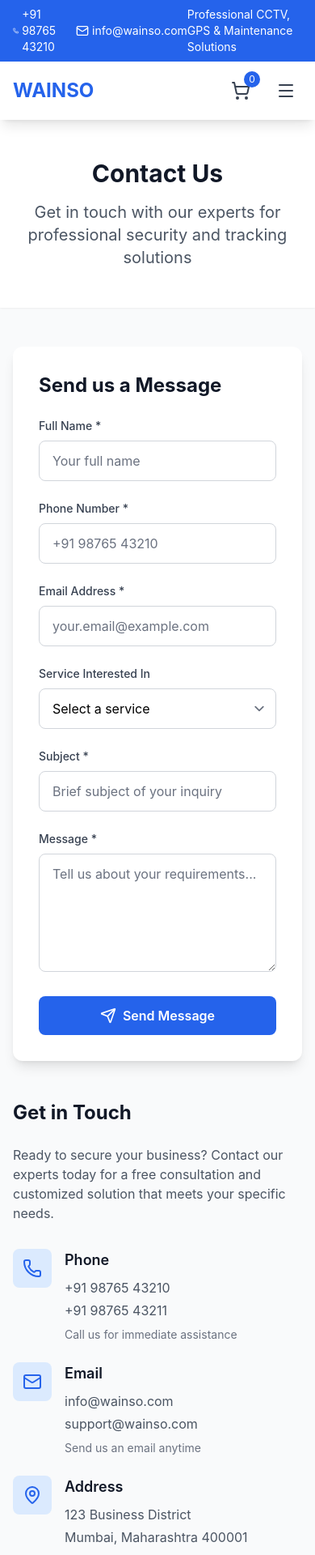
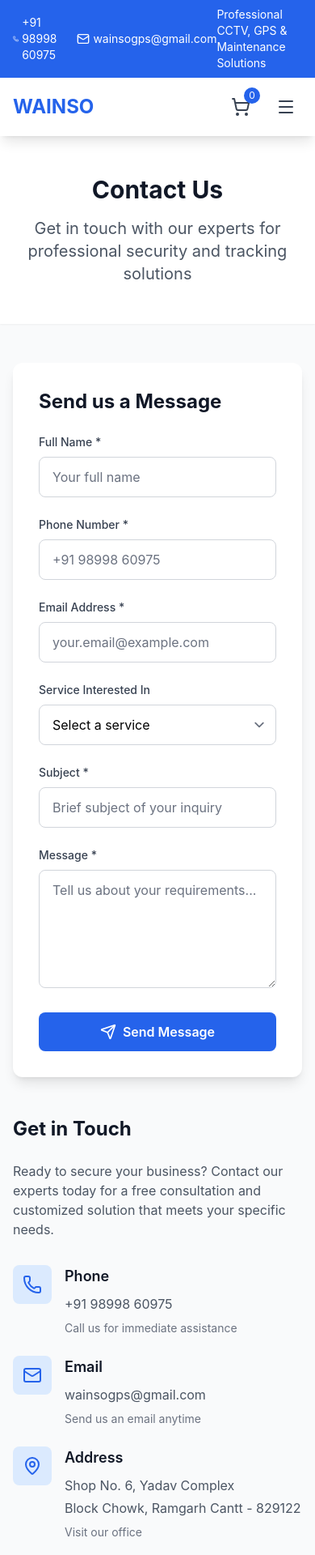
Before and after one commit to puruistoxic/toystore, a React (Create React App) app: page /contact in a window 390 px wide. Shown: the top 1920 px of the page at 81% size. Built offline with nearby package versions, Linux system fonts and the light colour scheme.

Commit message:
updated site mobile and email and addres

```diff
--- a/src/components/Footer.tsx
+++ b/src/components/Footer.tsx
@@ -104,17 +104,17 @@ const Footer: React.FC = () => {
               <div className="flex items-start">
                 <MapPin className="h-5 w-5 text-primary-400 mt-0.5 mr-3 flex-shrink-0" />
                 <span className="text-gray-300">
-                  123 Business District,<br />
-                  Mumbai, Maharashtra 400001
+                  Shop No. 6, Yadav Complex,<br />
+                  Block Chowk, Ramgarh Cantt - 829122
                 </span>
               </div>
               <div className="flex items-center">
                 <Phone className="h-5 w-5 text-primary-400 mr-3 flex-shrink-0" />
-                <span className="text-gray-300">+91 98765 43210</span>
+                <span className="text-gray-300">+91 98998 60975</span>
               </div>
               <div className="flex items-center">
                 <Mail className="h-5 w-5 text-primary-400 mr-3 flex-shrink-0" />
-                <span className="text-gray-300">info@wainso.com</span>
+                <span className="text-gray-300">wainsogps@gmail.com</span>
               </div>
               <div className="flex items-start">
                 <Clock className="h-5 w-5 text-primary-400 mt-0.5 mr-3 flex-shrink-0" />
--- a/src/components/Header.tsx
+++ b/src/components/Header.tsx
@@ -25,11 +25,11 @@ const Header: React.FC = () => {
             <div className="flex items-center space-x-4">
               <div className="flex items-center">
                 <Phone className="h-4 w-4 mr-1" />
-                <span>+91 98765 43210</span>
+                <span>+91 98998 60975</span>
               </div>
               <div className="flex items-center">
                 <Mail className="h-4 w-4 mr-1" />
-                <span>info@wainso.com</span>
+                <span>wainsogps@gmail.com</span>
               </div>
             </div>
             <div className="text-sm">
--- a/src/pages/Contact.tsx
+++ b/src/pages/Contact.tsx
@@ -44,19 +44,19 @@ const Contact: React.FC = () => {
     {
       icon: <Phone className="h-6 w-6" />,
       title: 'Phone',
-      details: ['+91 98765 43210', '+91 98765 43211'],
+      details: ['+91 98998 60975'],
       description: 'Call us for immediate assistance'
     },
     {
       icon: <Mail className="h-6 w-6" />,
       title: 'Email',
-      details: ['info@wainso.com', 'support@wainso.com'],
+      details: ['wainsogps@gmail.com'],
       description: 'Send us an email anytime'
     },
     {
       icon: <MapPin className="h-6 w-6" />,
       title: 'Address',
-      details: ['123 Business District', 'Mumbai, Maharashtra 400001'],
+      details: ['Shop No. 6, Yadav Complex', 'Block Chowk, Ramgarh Cantt - 829122'],
       description: 'Visit our office'
     },
     {
@@ -140,7 +140,7 @@ const Contact: React.FC = () => {
                       value={formData.phone}
                       onChange={handleInputChange}
                       className="w-full px-4 py-3 border border-gray-300 rounded-lg focus:ring-2 focus:ring-primary-500 focus:border-transparent"
-                      placeholder="+91 98765 43210"
+                      placeholder="+91 98998 60975"
                     />
                   </div>
                 </div>
@@ -268,7 +268,7 @@ const Contact: React.FC = () => {
               <div className="text-center text-gray-400">
                 <MapPin className="h-12 w-12 mx-auto mb-2" />
                 <p>Interactive Map</p>
-                <p className="text-sm">123 Business District, Mumbai</p>
+                <p className="text-sm">Shop No. 6, Yadav Complex, Block Chowk, Ramgarh Cantt - 829122</p>
               </div>
             </div>
           </div>
--- a/src/pages/ServiceDetail.tsx
+++ b/src/pages/ServiceDetail.tsx
@@ -236,11 +236,11 @@ const ServiceDetail: React.FC = () => {
               <div className="space-y-2 text-sm">
                 <div className="flex items-center text-gray-600">
                   <span className="font-medium">Phone:</span>
-                  <span className="ml-2">+91 98765 43210</span>
+                  <span className="ml-2">+91 98998 60975</span>
                 </div>
                 <div className="flex items-center text-gray-600">
                   <span className="font-medium">Email:</span>
-                  <span className="ml-2">info@wainso.com</span>
+                  <span className="ml-2">wainsogps@gmail.com</span>
                 </div>
               </div>
             </div>
```
